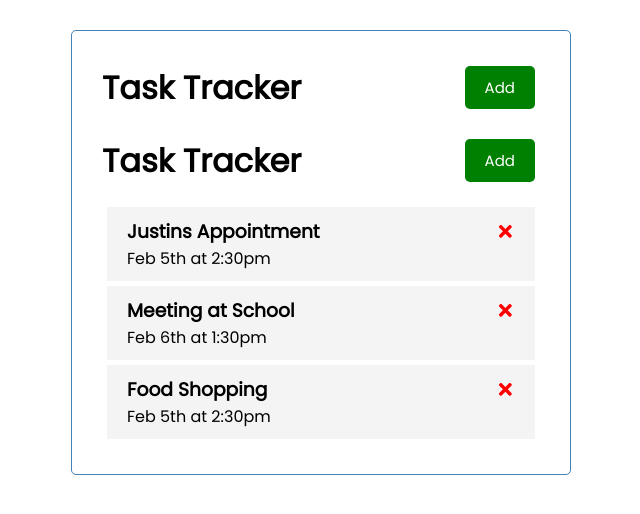
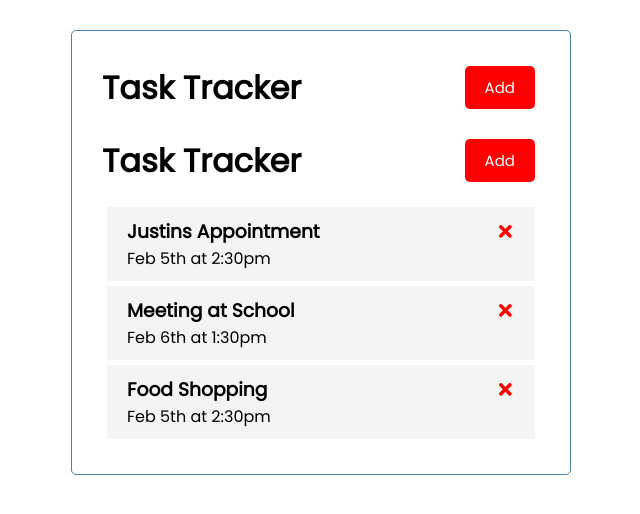
Before and after one commit to GrantOliasani/React-Task-Tracker, a React (Create React App) app: page / in a window 1280 px wide. Shown: the top 514 px of the page, without its empty margins (319-959 px from the left). Built offline with nearby package versions, Linux system fonts and the light colour scheme.

Commit message:
Changed color of button to red

```diff
--- a/src/components/Header.js
+++ b/src/components/Header.js
@@ -9,7 +9,7 @@
   return (
     <header className='header'>
         <h1>{title}</h1>
-        <Button color = 'green' text = 'Add' onClick={onClick}/>
+        <Button color = 'red' text = 'Add' onClick={onClick}/>
 
     </header>
   )
```
